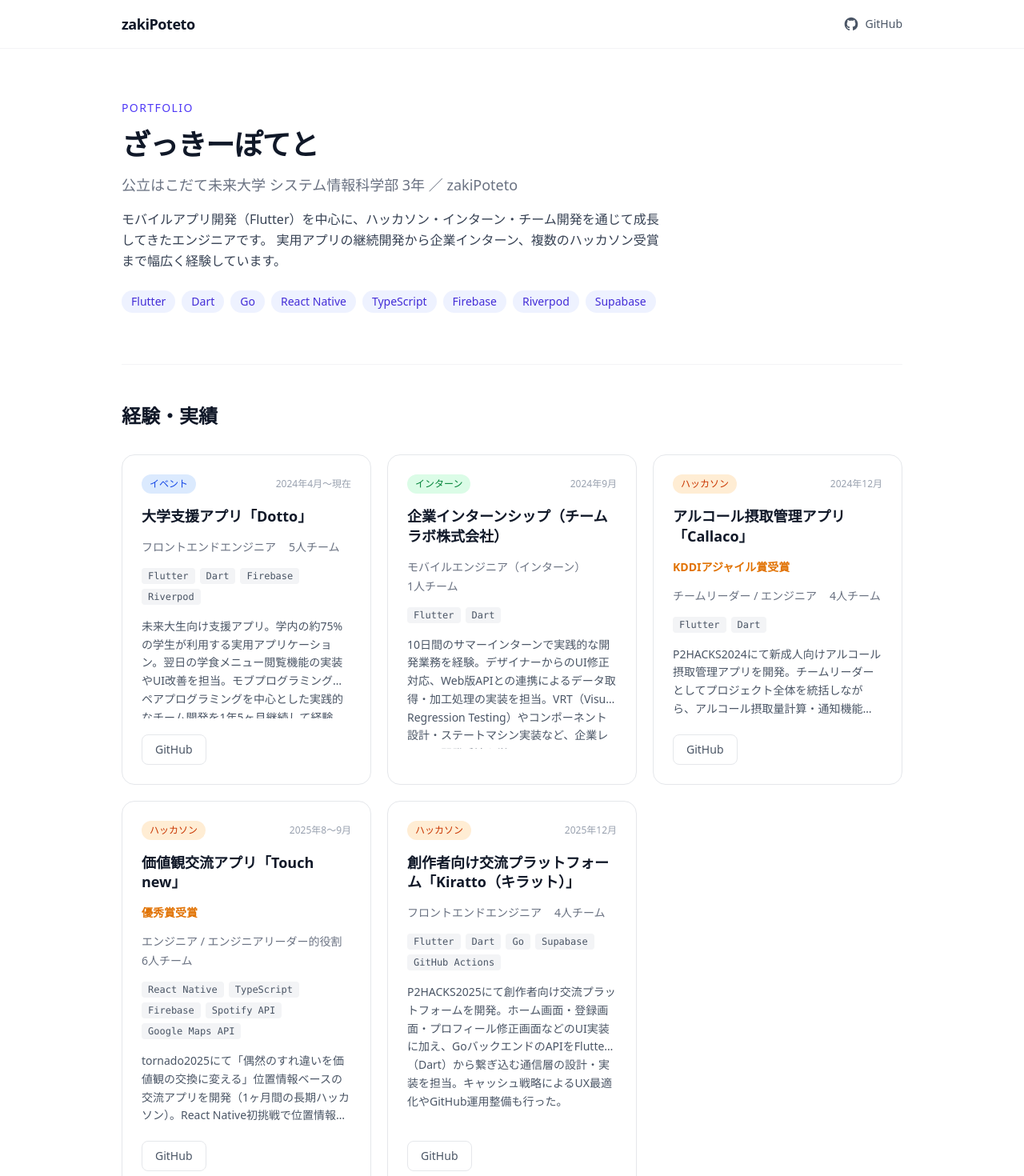
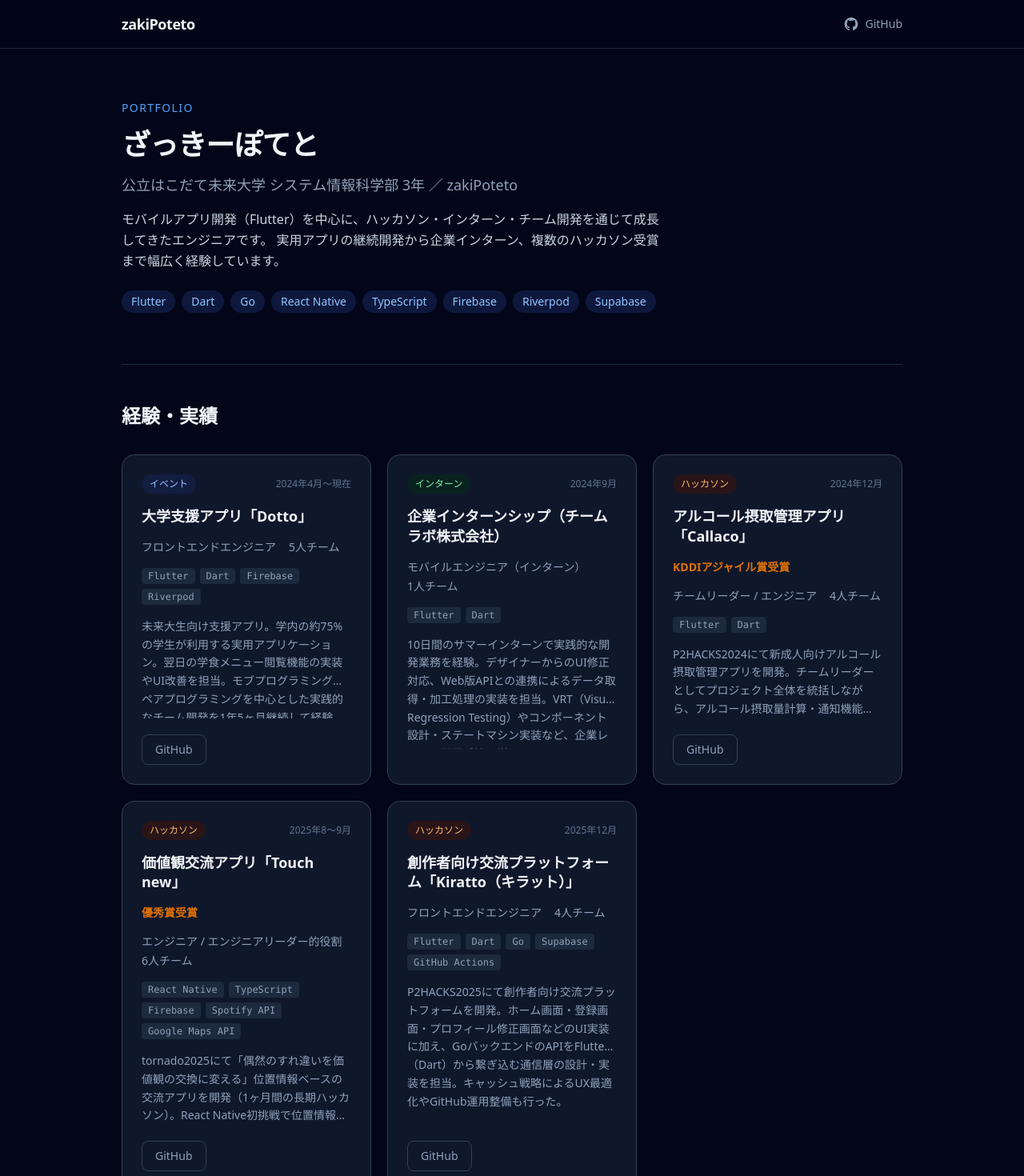
Before and after one commit to zakiPoteto/PortfolioWeb, a Next.js app: page / in a window 1280 px wide. Shown: the top 1470 px of the page at 80% size. Built offline with nearby package versions, Linux system fonts and the light colour scheme.

Commit message:
feat: カラースキームの更新

```diff
--- a/src/app/layout.tsx
+++ b/src/app/layout.tsx
@@ -14,7 +14,7 @@ export default function RootLayout({
 }) {
   return (
     <html lang="ja">
-      <body className="bg-white text-gray-900 antialiased">{children}</body>
+      <body className="bg-slate-950 text-slate-100 antialiased">{children}</body>
     </html>
   );
 }
--- a/src/components/ExperienceCard.tsx
+++ b/src/components/ExperienceCard.tsx
@@ -1,21 +1,21 @@
 import { type Experience } from "@/data/experiences";
 
 const categoryStyle: Record<string, string> = {
-  ハッカソン: "bg-orange-100 text-orange-700",
-  イベント: "bg-blue-100 text-blue-700",
-  インターン: "bg-green-100 text-green-700",
+  ハッカソン: "bg-orange-950/50 text-orange-300",
+  イベント: "bg-blue-950/50 text-blue-300",
+  インターン: "bg-green-950/50 text-green-300",
 };
 
 export default function ExperienceCard({ exp }: { exp: Experience }) {
   return (
-    <article className="bg-white border border-gray-200 rounded-2xl p-6 flex flex-col gap-4 hover:shadow-md hover:-translate-y-0.5 transition-all duration-200">
+    <article className="bg-slate-900 border border-slate-700 rounded-2xl p-6 flex flex-col gap-4 hover:shadow-lg hover:shadow-slate-950/60 hover:-translate-y-0.5 transition-all duration-200">
       <div className="flex items-center justify-between flex-wrap gap-2">
         <span
           className={`text-xs font-medium px-2.5 py-1 rounded-full ${categoryStyle[exp.category]}`}
         >
           {exp.category}
         </span>
-        <span className="text-xs text-gray-400">{exp.date}</span>
+        <span className="text-xs text-slate-500">{exp.date}</span>
       </div>
 
       <h3 className="font-bold text-lg leading-snug">{exp.title}</h3>
@@ -24,7 +24,7 @@ export default function ExperienceCard({ exp }: { exp: Experience }) {
         <p className="text-amber-600 text-sm font-semibold">{exp.award}</p>
       )}
 
-      <div className="flex flex-wrap gap-x-4 gap-y-1 text-sm text-gray-500">
+      <div className="flex flex-wrap gap-x-4 gap-y-1 text-sm text-slate-400">
         <span>{exp.role}</span>
         <span>{exp.teamSize}人チーム</span>
       </div>
@@ -33,14 +33,14 @@ export default function ExperienceCard({ exp }: { exp: Experience }) {
         {exp.techs.map((tech) => (
           <span
             key={tech}
-            className="px-2 py-0.5 bg-gray-100 text-gray-600 text-xs rounded font-mono"
+            className="px-2 py-0.5 bg-slate-800 text-slate-400 text-xs rounded font-mono"
           >
             {tech}
           </span>
         ))}
       </div>
 
-      <p className="text-sm text-gray-600 leading-relaxed line-clamp-4 flex-1">
+      <p className="text-sm text-slate-400 leading-relaxed line-clamp-4 flex-1">
         {exp.summary}
       </p>
 
@@ -50,7 +50,7 @@ export default function ExperienceCard({ exp }: { exp: Experience }) {
             href={exp.noteUrl}
             target="_blank"
             rel="noopener noreferrer"
-            className="flex-1 text-center py-2 bg-indigo-600 text-white text-sm font-medium rounded-lg hover:bg-indigo-700 transition-colors"
+            className="flex-1 text-center py-2 bg-blue-600 text-white text-sm font-medium rounded-lg hover:bg-blue-700 transition-colors"
           >
             詳しく読む
           </a>
@@ -60,7 +60,7 @@ export default function ExperienceCard({ exp }: { exp: Experience }) {
             href={exp.githubUrl}
             target="_blank"
             rel="noopener noreferrer"
-            className="px-4 py-2 border border-gray-200 text-gray-600 text-sm rounded-lg hover:border-gray-300 hover:bg-gray-50 transition-colors"
+            className="px-4 py-2 border border-slate-700 text-slate-400 text-sm rounded-lg hover:border-slate-600 hover:bg-slate-800 transition-colors"
           >
             GitHub
           </a>
--- a/src/components/ExperiencesSection.tsx
+++ b/src/components/ExperiencesSection.tsx
@@ -4,7 +4,7 @@ import ExperienceCard from "./ExperienceCard";
 export default function ExperiencesSection() {
   return (
     <section className="max-w-5xl mx-auto px-6 pb-20">
-      <div className="border-t border-gray-100 pt-12">
+      <div className="border-t border-slate-800 pt-12">
         <h2 className="text-2xl font-bold mb-8">経験・実績</h2>
         <div className="grid grid-cols-1 sm:grid-cols-2 lg:grid-cols-3 gap-5">
           {experiences.map((exp) => (
--- a/src/components/Footer.tsx
+++ b/src/components/Footer.tsx
@@ -1,7 +1,7 @@
 export default function Footer() {
   return (
-    <footer className="border-t border-gray-100 py-8">
-      <div className="max-w-5xl mx-auto px-6 text-center text-sm text-gray-400">
+    <footer className="border-t border-slate-800 py-8">
+      <div className="max-w-5xl mx-auto px-6 text-center text-sm text-slate-600">
         © 2026 zakiPoteto
       </div>
     </footer>
--- a/src/components/Header.tsx
+++ b/src/components/Header.tsx
@@ -1,13 +1,13 @@
 export default function Header() {
   return (
-    <header className="sticky top-0 z-10 bg-white/90 backdrop-blur border-b border-gray-100">
+    <header className="sticky top-0 z-10 bg-slate-950/90 backdrop-blur border-b border-slate-800">
       <div className="max-w-5xl mx-auto px-6 py-4 flex justify-between items-center">
         <span className="font-bold text-lg tracking-tight">zakiPoteto</span>
         <a
           href="https://github.com/zakiPoteto"
           target="_blank"
           rel="noopener noreferrer"
-          className="flex items-center gap-2 text-sm text-gray-600 hover:text-indigo-600 transition-colors"
+          className="flex items-center gap-2 text-sm text-slate-400 hover:text-blue-400 transition-colors"
         >
           <GitHubIcon />
           GitHub
--- a/src/components/HeroSection.tsx
+++ b/src/components/HeroSection.tsx
@@ -13,14 +13,14 @@ export default function HeroSection() {
   return (
     <section className="max-w-5xl mx-auto px-6 py-16">
       <div className="space-y-4">
-        <p className="text-indigo-600 font-medium text-sm tracking-widest uppercase">
+        <p className="text-blue-400 font-medium text-sm tracking-widest uppercase">
           Portfolio
         </p>
         <h1 className="text-4xl font-bold tracking-tight">ざっきーぽてと</h1>
-        <p className="text-gray-500 text-lg">
+        <p className="text-slate-400 text-lg">
           公立はこだて未来大学 システム情報科学部 3年 ／ zakiPoteto
         </p>
-        <p className="text-gray-700 max-w-2xl leading-relaxed">
+        <p className="text-slate-300 max-w-2xl leading-relaxed">
           モバイルアプリ開発（Flutter）を中心に、ハッカソン・インターン・チーム開発を通じて成長してきたエンジニアです。
           実用アプリの継続開発から企業インターン、複数のハッカソン受賞まで幅広く経験しています。
         </p>
@@ -28,7 +28,7 @@ export default function HeroSection() {
           {techs.map((tech) => (
             <span
               key={tech}
-              className="px-3 py-1 bg-indigo-50 text-indigo-700 text-sm rounded-full font-medium"
+              className="px-3 py-1 bg-blue-950/60 text-blue-300 text-sm rounded-full font-medium"
             >
               {tech}
             </span>
```
